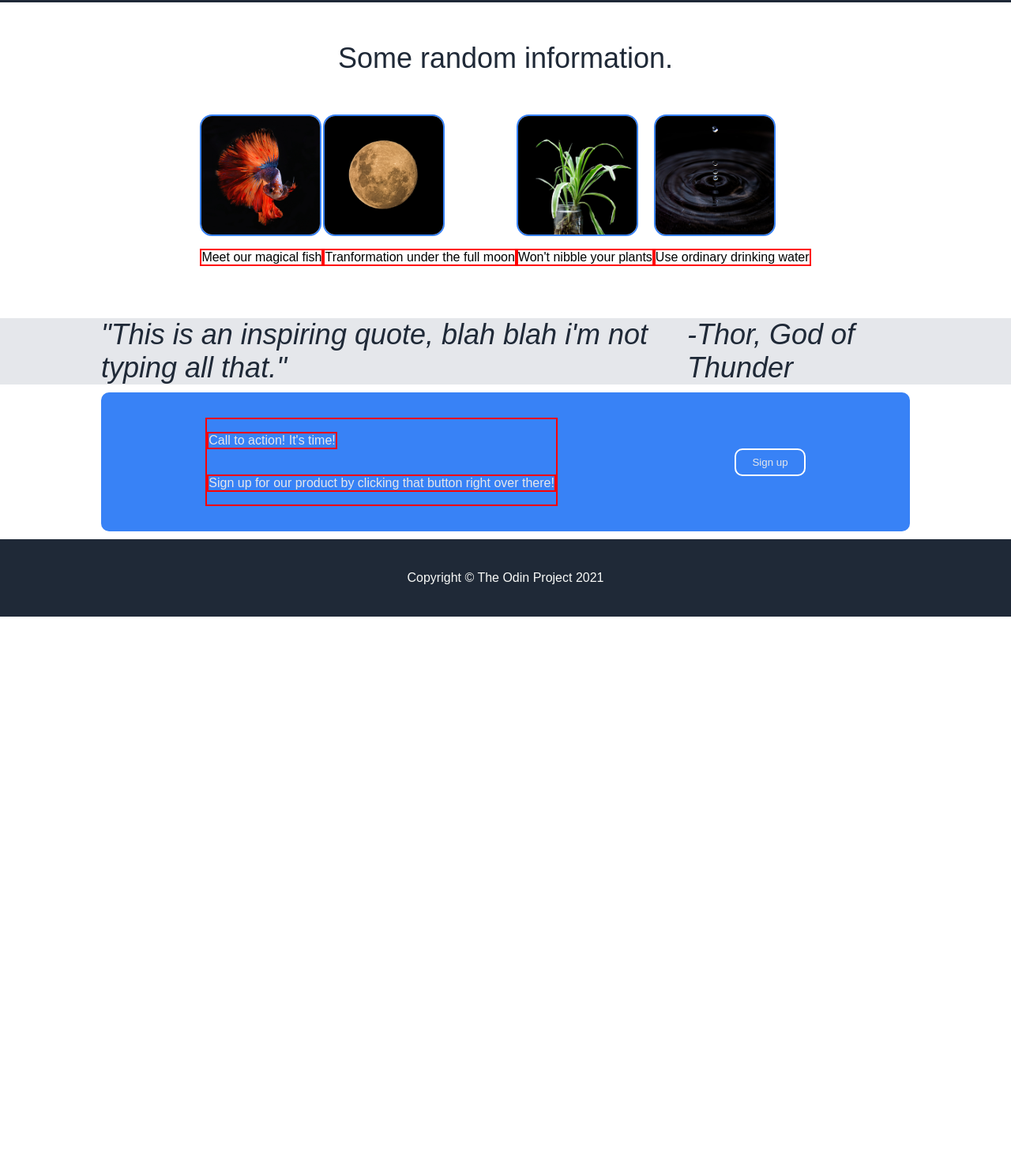
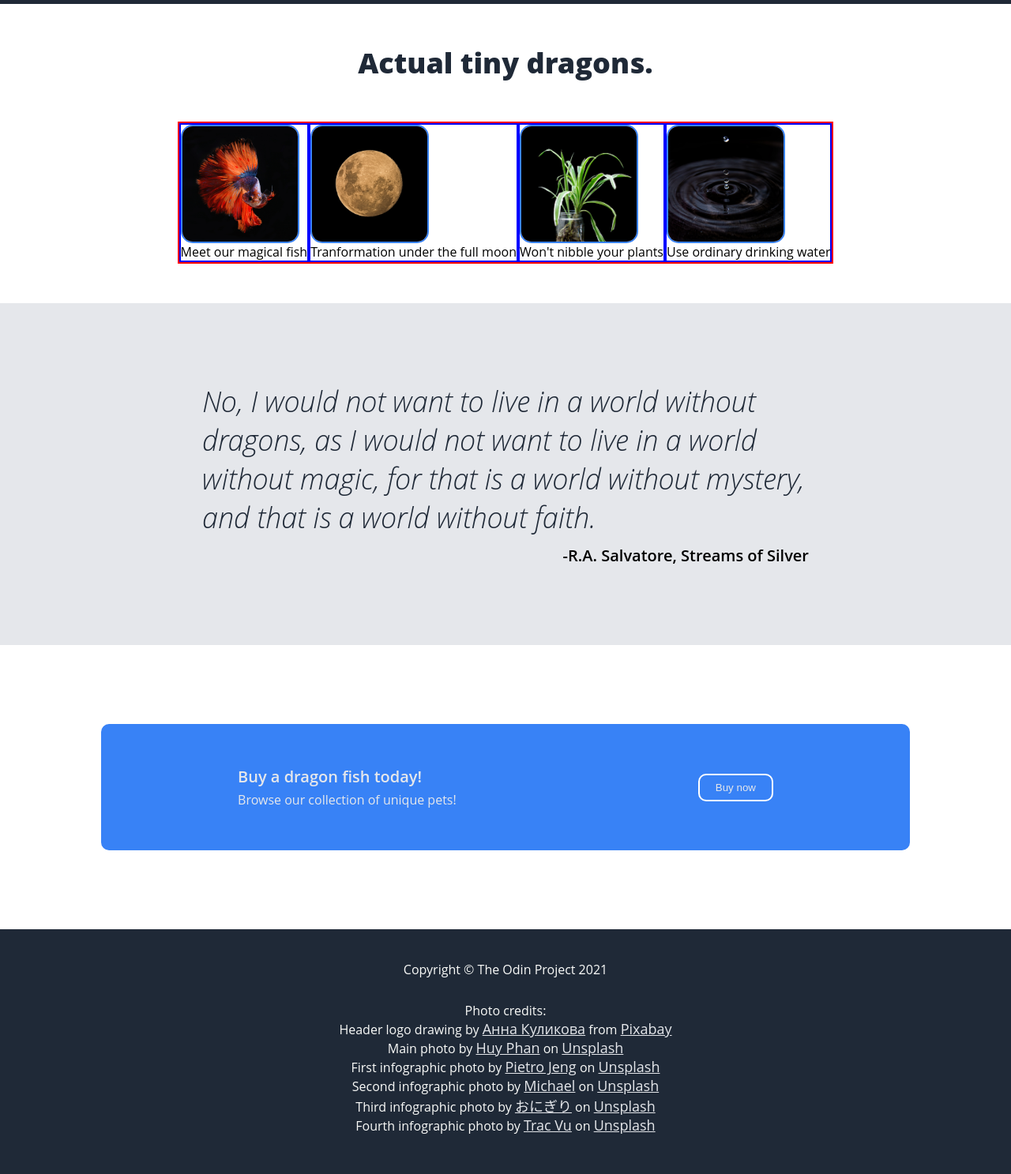
Before and after one commit to themagicianking/landing-page, a plain HTML site: page index.html in a window 1280 px wide. Shown: the part 662-2149 px from the top of the page at 79% size. Before the commit the page ends 1443 px from the top, so only its background shows below. Drawn offline with Linux system fonts and the light colour scheme.

Commit message:
Fixed some spacing issues and figured out why font-weight wasn't working (I was using a font that only supported 400 and 700.) Added photo credits to the page itself. The last step will be fixing the flexbox for the infographic section.

```diff
--- a/index.html
+++ b/index.html
@@ -33,45 +33,60 @@
         </div>
 
         <div class="info">
-            <div class="info-header">Some random information.</div>
+            <div class="info-header">Actual tiny dragons.</div>
                 <div class="infographic">
                     <div class="graphic">
                         <img src="images/imageone.jpeg"
                         alt="A long finned red and blue betta fish flaring its fins out on a black background."
                         class="pic">
-                        <p>Meet our magical fish</p>
+                        <div class="infotext">Meet our magical fish</div>
                         </div>
                     <div class="graphic">
                         <img src="images/imagetwo.jpeg"
                         class="pic">
-                        <p>Tranformation under the full moon</p>
+                        <div class="infotext">Tranformation under the full moon</div>
                         </div>
                     <div class="graphic">
                         <img src="images/imagethree.jpeg"
                         class="pic">
-                        <p>Won't nibble your plants</p>
+                        <div class="infotext">Won't nibble your plants</div>
                         </div>
                     <div class="graphic">
                         <img src="images/imagefour.jpeg"
                         class="pic">
-                        <p>Use ordinary drinking water</p>
+                        <div class>Use ordinary drinking water</div>
                         </div>
             </div>
         </div>
 
         <div class="quote">
-            <div class="content">"This is an inspiring quote, blah blah i'm not typing all that."</div>
-            <div class="author">-Thor, God of Thunder</div>
+            <div class="content">No, I would not want to live in a world without dragons, as I would not want to live in a world without magic, for that is a world without mystery, and that is a world without faith.</div>
+            <div class="author">-R.A. Salvatore, Streams of Silver</div>
         </div>
 
         <div class="signup">
-            <div class="call">
-            <p>Call to action! It's time!</p>
-            <p>Sign up for our product by clicking that button right over there!</p>
+            <div class="signuptext">
+            <div class="call">Buy a dragon fish today!</div>
+            <div class="action">Browse our collection of unique pets!</div>
             </div>
-            <button>Sign up</button>
+            <button>Buy now</button>
         </div>
 
-        <div class="footer"> Copyright © The Odin Project 2021</div>
+        <div class="footer">
+            <div class="copyright">Copyright © The Odin Project 2021</div>
+            <div class="credit"><p>Photo credits:</p>
+                <p>Header logo drawing by <a href="https://pixabay.com/users/monstreh-637659/?utm_source=link-attribution&amp;utm_medium=referral&amp;utm_campaign=image&amp;utm_content=3296033">Анна Куликова</a> from <a href="https://pixabay.com/?utm_source=link-attribution&amp;utm_medium=referral&amp;utm_campaign=image&amp;utm_content=3296033">Pixabay</a></p>
+
+                <p>Main photo by <a href="https://unsplash.com/@huyphan2602?utm_source=unsplash&utm_medium=referral&utm_content=creditCopyText">Huy Phan</a> on <a href="https://unsplash.com/s/photos/betta?utm_source=unsplash&utm_medium=referral&utm_content=creditCopyText">Unsplash</a></p>
+
+                <p>First infographic photo by <a href="https://unsplash.com/@pietrozj?utm_source=unsplash&utm_medium=referral&utm_content=creditCopyText">Pietro Jeng</a> on <a href="https://unsplash.com/s/photos/betta?utm_source=unsplash&utm_medium=referral&utm_content=creditCopyText">Unsplash</a></p>
+
+                <p>Second infographic photo by <a href="https://unsplash.com/@michael75?utm_source=unsplash&utm_medium=referral&utm_content=creditCopyText">Michael</a> on <a href="https://unsplash.com/s/photos/moon?utm_source=unsplash&utm_medium=referral&utm_content=creditCopyText">Unsplash</a></p>
+
+                <p>Third infographic photo by <a href="https://unsplash.com/@fukayamamo?utm_source=unsplash&utm_medium=referral&utm_content=creditCopyText">おにぎり</a> on <a href="https://unsplash.com/s/photos/plant?utm_source=unsplash&utm_medium=referral&utm_content=creditCopyText">Unsplash</a></p>
+
+                <p>Fourth infographic photo by <a href="https://unsplash.com/@tracminhvu?utm_source=unsplash&utm_medium=referral&utm_content=creditCopyText">Trac Vu</a> on <a href="https://unsplash.com/s/photos/water-drop?utm_source=unsplash&utm_medium=referral&utm_content=creditCopyText">Unsplash</a></p>
+                  </div>
+        </div>
     </body>
 </html>
--- a/style.css
+++ b/style.css
@@ -1,9 +1,15 @@
+*, ::before, ::after {
+    margin:0;
+    padding:0;
+    box-sizing: border-box;
+  }
+
 body {
     display: flex;
     flex-flow: column nowrap;
     justify-content: stretch;
     align-items: stretch;
-    font-family: Arial, Helvetica, sans-serif;
+    font-family: Open Sans, Helvetica, sans-serif;
     margin: 0px;
     height: 100vh;
 }
@@ -79,7 +85,7 @@ body {
 
 .info-header {
     font-size: 36px;
-    font-weight: 800px;
+    font-weight: 800;
     color: #1F2937;
     padding-top: 50px;
     padding-bottom: 50px;
@@ -95,20 +101,44 @@ body {
 .infographic {
     display: flex;
     flex-direction: row;
+    justify-content: space-between;
     margin-bottom: 50px;
+    border: 2px solid red;
 }
 
 .graphic {
     display: flex;
     flex-direction: column;
+    border: 2px solid blue;
+}
+
+.infotext {
+    display: flex;
+    flex-flow: row wrap;
 }
 
 .quote {
     background-color: #E5E7EB;
+    display: flex;
+    flex-direction: column;
+    padding-top: 100px;
+    padding-bottom: 100px;
+    padding-left: 20%;
+    padding-right: 20%;
+}
+
+.content {
     font-size: 36px;
     font-weight: 300;
     font-style: italic;
     color: #1F2937;
+}
+
+.author {
+    padding-top: 10px;
+    font-size: 20px;
+    font-weight: 600;
+    align-self: flex-end;
 }
 
 .signup {
@@ -121,17 +151,23 @@ body {
 
 }
 
-.call {
+.signuptext {
     display: flex;
     flex-direction: column;
     justify-content: flex-start;
     align-items: flex-start;
-    border: 2px solid red;
     margin: 0px;
 }
 
-p {
-    border: 2px solid red;
+.call {
+    font-size: 20px;
+    font-weight: 600;
+    margin-bottom: 5px;
+}
+
+.signup {
+    margin-top: 100px;
+    margin-bottom: 100px;
 }
 
 .signup button {
@@ -140,10 +176,19 @@ p {
 
 .footer {
     display: flex;
-    flex-direction: row;
+    flex-direction: column;
     justify-content: center;
     align-items: center;
     padding: 40px;
+}
+
+.credit {
+    display: flex;
+    flex-direction: column;
+    justify-content: center;
+    align-items: center;
+    margin-top: 20px;
+    padding: 10px;
 }
 
 ul {
@@ -161,6 +206,10 @@ button, .signup {
     padding: 8px;
     padding-left: 20px;
     padding-right: 20px;
+
+}
+
+button {
     margin-top: 10px;
     margin-bottom: 10px;
 }
```
